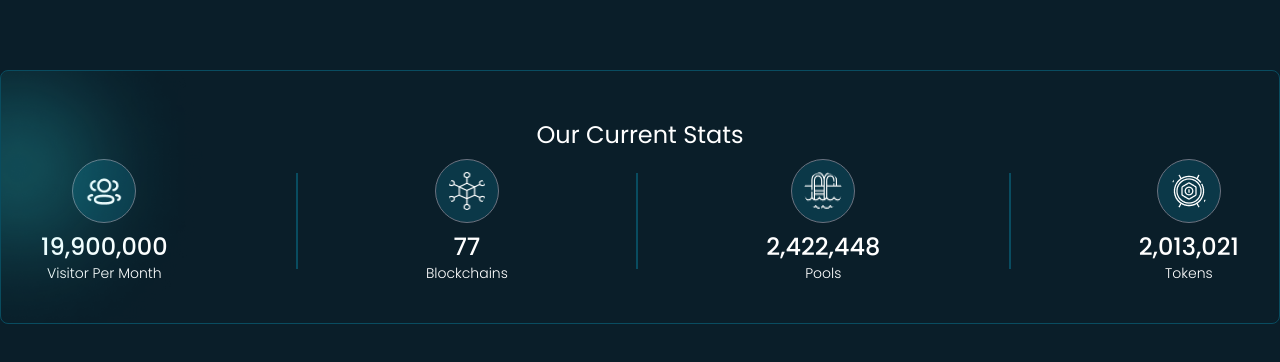
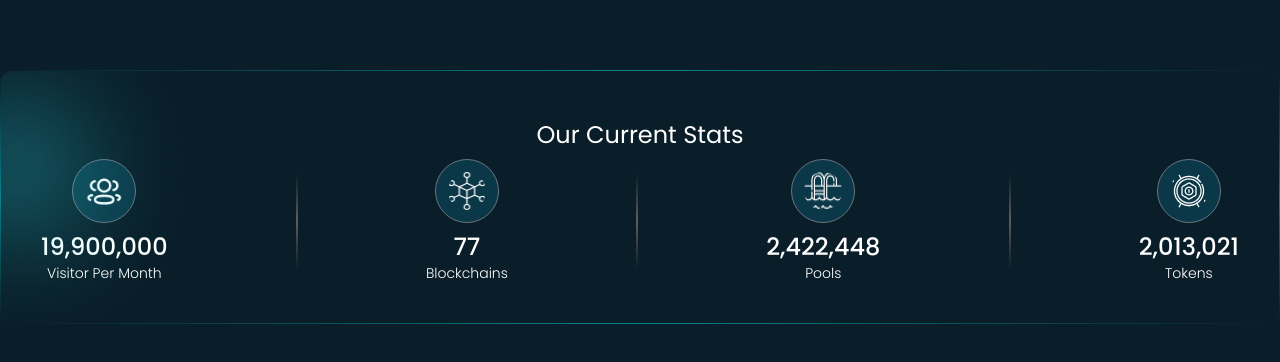
Before and after one commit to urraju/DexToolsBot, a React (Vite) app: page / in a window 1280 px wide. Shown: the part 1013-1375 px from the top of the page. Built offline with nearby package versions, Linux system fonts and the light colour scheme.

Commit message:
gradient border totally completed

```diff
--- a/src/Components/Banner/BannerTow.jsx
+++ b/src/Components/Banner/BannerTow.jsx
@@ -4,12 +4,13 @@ const BannerTow = () => {
   return (
     <div className="flex items-center justify-center">
       <div
-      className="w-full z-50 py-5"
+      className="w-full z-50 py-5 "
         style={{
           backgroundImage: `url(${bannerBg})`, // Corrected style syntax
           backgroundRepeat: "no-repeat",
           backgroundPosition: "center",
           backgroundSize: "content",
+          border : 'jss144'
         }}
       >
         <img className="mx-auto" src={bannerMobile} alt="" />
--- a/src/Components/Layouts/Stats/Stats.jsx
+++ b/src/Components/Layouts/Stats/Stats.jsx
@@ -7,7 +7,8 @@ import shadow from "../../../assets/all_Img/etcMetarial/shadow.png";
 const Stats = () => {
   return (
     <div className=" py-14">
-      <div className="max-w-screen-xl mx-auto border border-cyan-600 border-opacity-40 p-10 rounded-lg overflow-hidden relative">
+      <div className="max-w-screen-xl mx-auto statsCardBorder  rounded-lg overflow-hidden relative">
+        <div className="p-10">
           <h1 className="text-center text-white text-2xl py-2">
             Our Current Stats
           </h1>
@@ -24,7 +25,7 @@ const Stats = () => {
               <p className="text-white font-light text-sm">Visitor Per Month</p>
             </div>
 
-          <div className="border h-24 border-cyan-600 border-opacity-40"></div>
+            <div className="statsBorder h-24 "></div>
 
             {/* card 2  */}
             <div className="text-center ">
@@ -36,7 +37,7 @@ const Stats = () => {
               <p className="text-white font-medium text-2xl">77</p>
               <p className="text-white font-light text-sm">Blockchains</p>
             </div>
-          <div className="border h-24 hidden md:flex border-cyan-600 border-opacity-40"></div>
+            <div className="statsBorder h-24 hidden md:flex"></div>
 
             {/* card 3 */}
 
@@ -49,7 +50,7 @@ const Stats = () => {
               <p className="text-white font-medium text-2xl">2,422,448</p>
               <p className="text-white font-light text-sm">Pools</p>
             </div>
-          <div className="border h-24 border-cyan-600 border-opacity-40"></div>
+            <div className="statsBorder h-24"></div>
 
             {/* card 4  */}
             <div className="text-center ">
@@ -62,8 +63,10 @@ const Stats = () => {
               <p className="text-white font-light text-sm">Tokens</p>
             </div>
           </div>
+
           <div className="absolute w-[450px] -left-52 bottom-0 -top-10 rounded-full ">
             <img src={shadow} alt="" />
+          </div>
         </div>
       </div>
     </div>
--- a/src/index.css
+++ b/src/index.css
@@ -6,5 +6,46 @@
 
 body {
   font-family: "Poppins", sans-serif;
-  background:  #0A1E29;
+  background: #0a1e29;
 }
+.statsBorder {
+  height: px; /* You should specify a height value, e.g., height: 100px; */
+  border-width: 1px;
+  border-style: solid;
+  border-color: transparent;
+  border-image: initial;
+  border-radius: 12px;
+  background:
+
+  /* Top and bottom border with black color */ linear-gradient(
+      rgba(1, 29, 47, 0),
+      rgb(94, 94, 94),
+      rgba(1, 38, 57, 0.002)
+    )
+    border-box;
+}
+.statsCardBorder {
+  height: 100%;
+  border-width: 1px;
+  border-style: solid;
+  border-color: transparent;
+  border-image: initial;
+  border-radius: 12px;
+  background: linear-gradient(#0a1e29, #0a1e29) border-box content-box,
+    linear-gradient(
+        90deg,
+        rgba(0, 12, 20, 0) -50.03%,
+        rgba(0, 6, 8, 0),
+        #04ccd396,
+        rgba(0, 18, 27, 0)
+      )
+      border-box,
+    linear-gradient(
+        rgba(0, 12, 20, 0) -50.03%,
+        rgba(0, 6, 8, 0.012),
+        #04ccd396,
+        rgba(0, 18, 27, 0)
+      )
+      border-box;
+
+}
```
Lines whose indentation alone changed are shown as unchanged.
